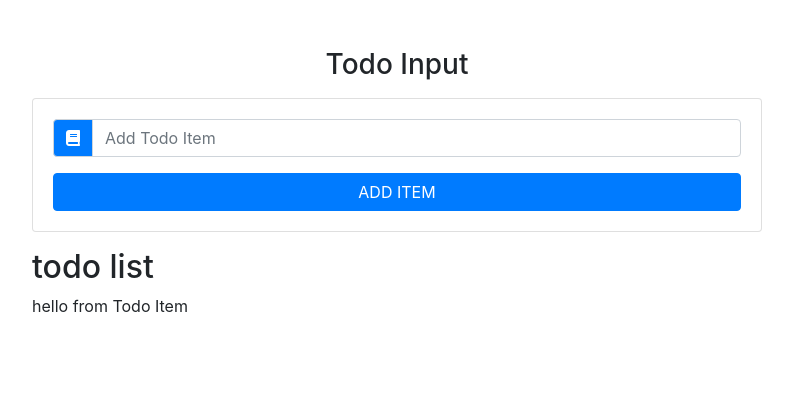
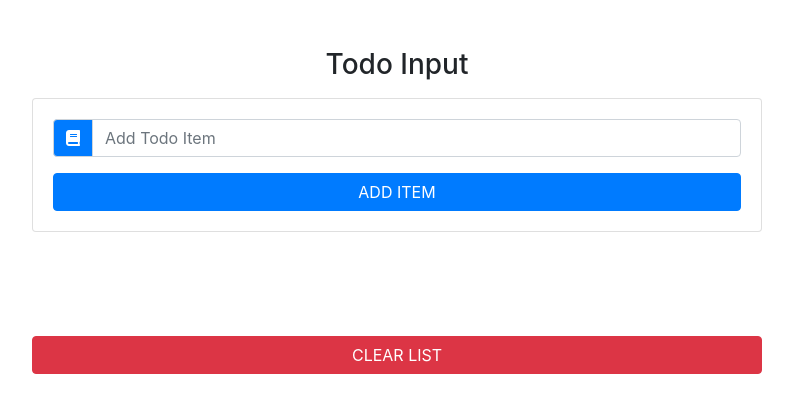
Before and after one commit to aferracci/react-todo-list, a React (Create React App) app: page / in a window 1280 px wide. Shown: the top 412 px of the page, without its empty margins (243-1036 px from the left). Built offline with nearby package versions, Linux system fonts and the light colour scheme.

Commit message:
todoList component structured

```diff
--- a/src/components/TodoList.js
+++ b/src/components/TodoList.js
@@ -1,13 +1,29 @@
 import React, { Component } from 'react'
 import Item from "./TodoItem";
+import TodoItem from './TodoItem';
 
 export default class TodoList extends Component {
     render() {
+        const {items, clearList, handleDelete, handleEdit} = this.props;
         return (
-            <section>
-                <h2>todo list</h2>
-                <Item />
-            </section>
+            <ul className="list-group my-5">
+                <h3 className="text-capitalize text-center"></h3>
+                {items.map(item => {
+                    return (<TodoItem
+                        key={item.id}
+                        title={item.title}
+                        handleDelete={()=>handleDelete(item.id)}
+                        handleEdit={()=>handleEdit(item.id)}
+
+                />)})}
+                <button
+                    type="button"
+                    className="btn btn-danger btn-block text-uppercase mt-5"
+                    onClick={clearList}
+                >
+                    clear list
+                </button>
+            </ul>
         )
     }
 }
```
